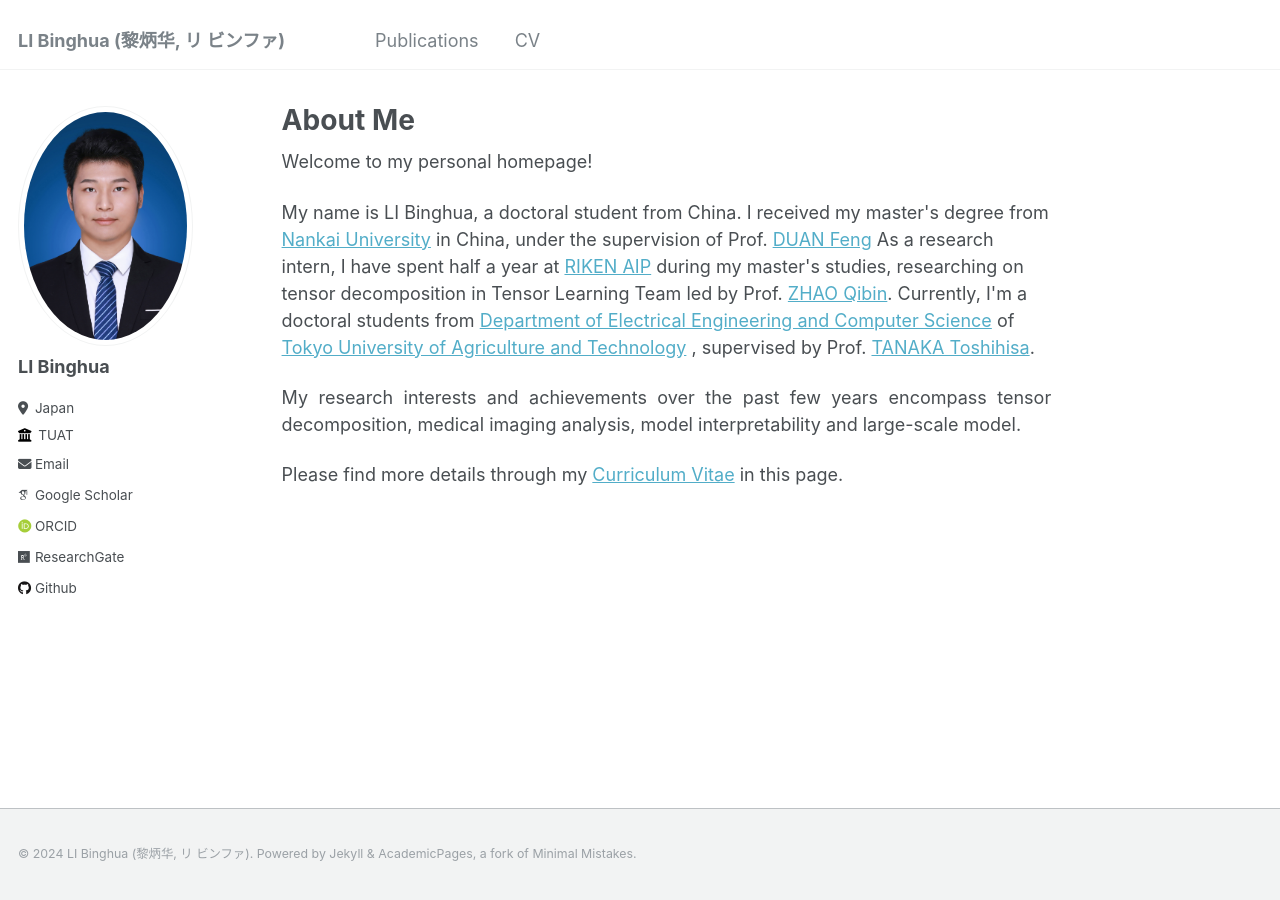
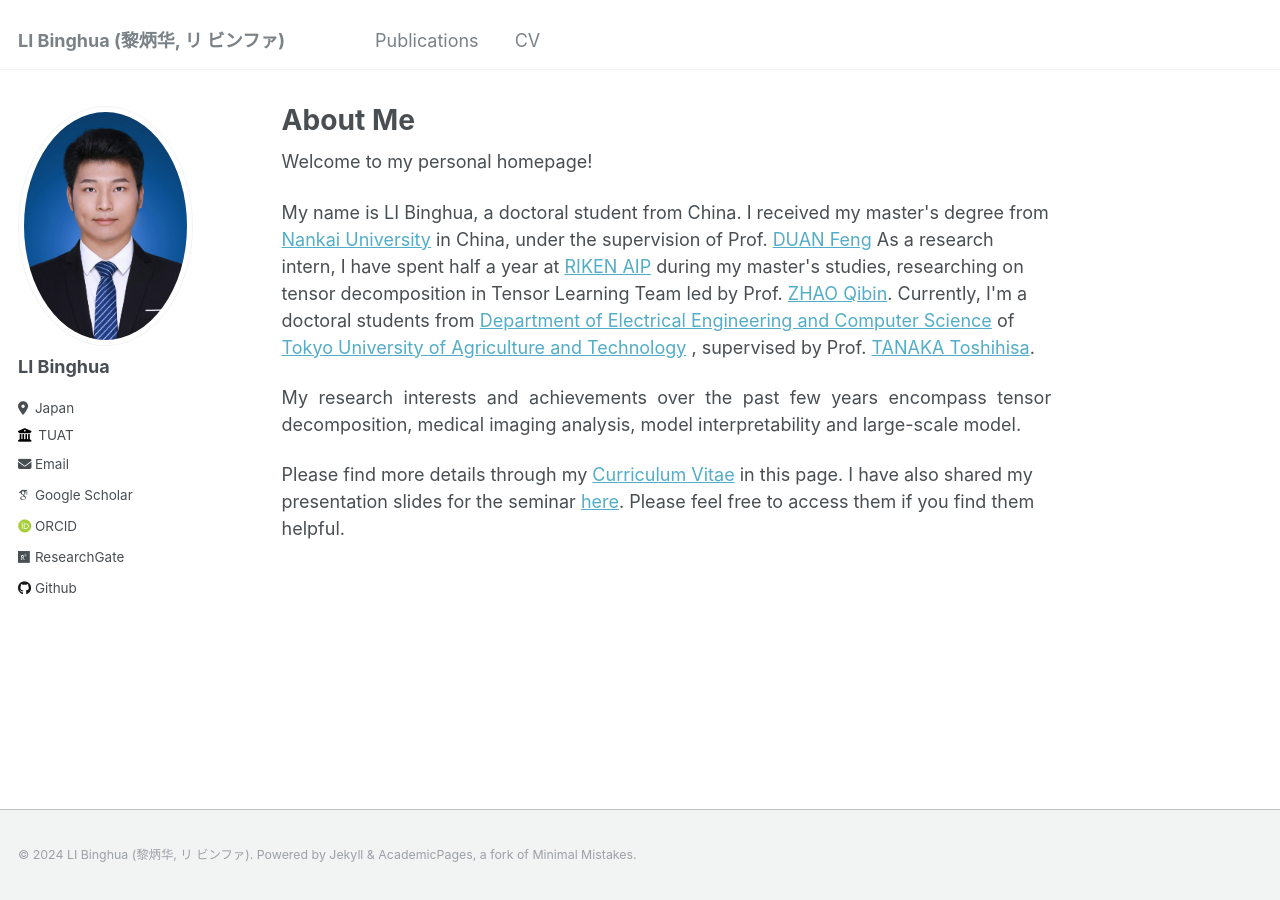
Before and after one commit to xiaovhua/vhua.github.io, a Jekyll site: the page built from _pages/about.md, in a window 1280 px wide. Built offline with Jekyll 4.4.1, drawn with Linux system fonts in a browser that asks for light colours; some web fonts are replaced.

Commit message:
Update about.md

```diff
--- a/_pages/about.md
+++ b/_pages/about.md
@@ -36,4 +36,4 @@ My research interests and achievements over the past few years encompass tensor
 </div>
 
 
-Please find more details through my [Curriculum Vitae](files/CV.pdf) in this page.
+Please find more details through my [Curriculum Vitae](files/CV.pdf) in this page. I have also shared my presentation slides for the seminar [here](https://github.com/TUAT-Novice/Journal-Club). Please feel free to access them if you find them helpful.
```
